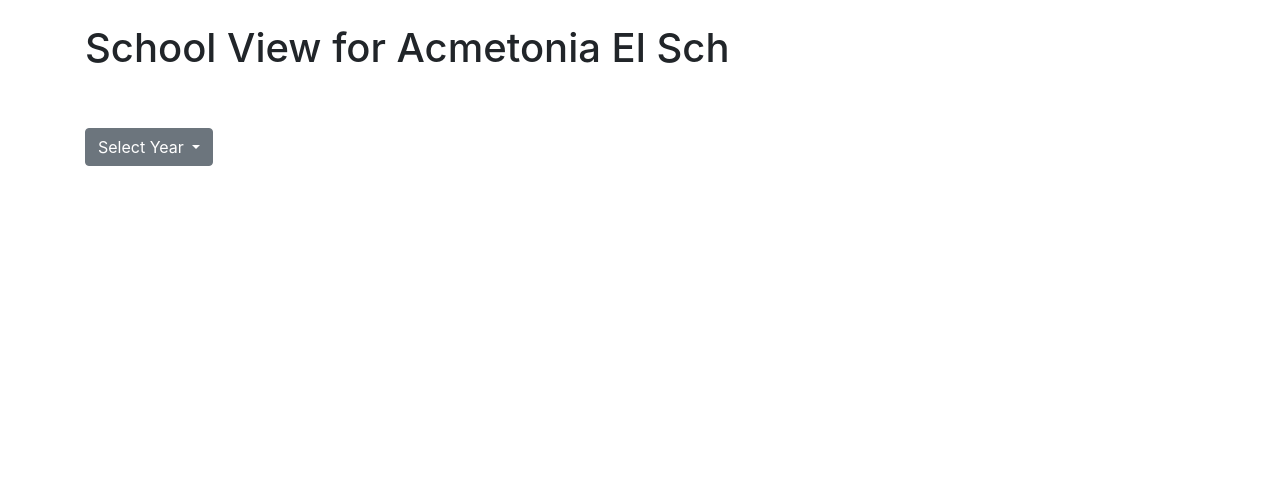
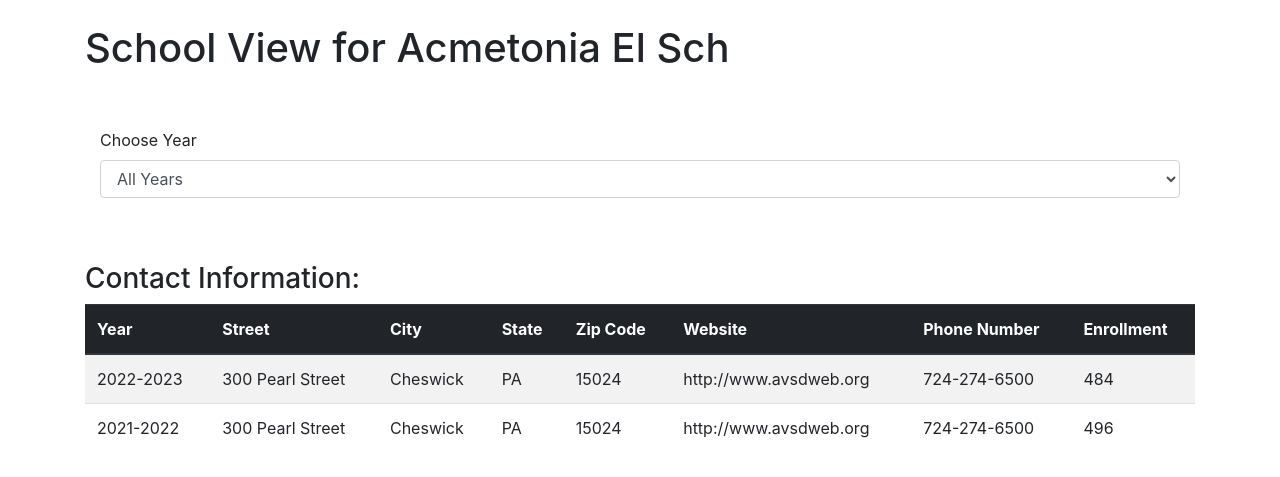
Before and after one commit to caleK1/dbms_proj, a Django app: page /school/5296 in a window 1280 px wide. Shown: the part 56-533 px from the top of the page. Run offline with Django 5.2, Linux system fonts and the light colour scheme; data comes from the database, SQL or seed files in the repository; some libraries are stand-ins or nearby versions.

Commit message:
Added ability to filter by year for schools and districts.

```diff
--- a/proj/proj_display/models.py
+++ b/proj/proj_display/models.py
@@ -28,7 +28,7 @@ class County(models.Model):
 
 class SchoolFastFacts(models.Model):
 	year = models.CharField('School Year', max_length=10)
-	aun = models.ForeignKey('School', blank=True, null=True, on_delete=models.CASCADE)
+	school_id = models.ForeignKey('School', blank=True, null=True, on_delete=models.CASCADE)
 	street_address = models.CharField('Street Address', max_length=120)
 	city_address = models.CharField('City Address', max_length=50)
 	state_address = models.CharField('State Address', max_length=10)
@@ -56,7 +56,7 @@ class SchoolFastFacts(models.Model):
 	career_and_technical_programs = models.CharField('Career and Technical Programs', max_length=120, blank=True)
 
 	def __str__(self):
-		return self.name
+		return f"{self.school_id}"
 
 class DistrictFastFacts(models.Model):
 	year = models.CharField('District Year', max_length=10)
@@ -95,4 +95,4 @@ class DistrictFastFacts(models.Model):
 	white = models.DecimalField('White', max_digits=4, decimal_places=2)
 
 	def __str__(self):
-		return self.name
+		return f"{self.aun}"
--- a/proj/proj_display/templates/district_list.html
+++ b/proj/proj_display/templates/district_list.html
@@ -5,7 +5,7 @@
 	<h1>Districts</h1>
 	<br></br>
 	{% for county in county_list %}
-		<h3>{{ county.county_name }}</h3>
+		<h3>{{ county.county_name }} County</h3>
 		{% for district in district_list %}
 			{% if district.county_id.county_id == county.county_id %}
 				<p><a href="{% url 'district-view' district.district_aun %}">{{ district.district_name }}</p></a>
--- a/proj/proj_display/templates/school_view.html
+++ b/proj/proj_display/templates/school_view.html
@@ -5,15 +5,59 @@
 	<h1>School View for {{ school_info.school_name }}</h1>
 
 	<br></br>
-	<div class="dropdown">
-	  <button class="btn btn-secondary dropdown-toggle" type="button" id="dropdownMenuButton" data-toggle="dropdown" aria-haspopup="true" aria-expanded="false">
-	    Select Year
-	  </button>
-	  <div class="dropdown-menu" aria-labelledby="dropdownMenuButton">
-	    <a class="dropdown-item" href="#">2023-24</a>
-	    <a class="dropdown-item" href="#">2022-23</a>
-	    <a class="dropdown-item" href="#">2020-21</a>
-	  </div>
+
+	<div class="container">
+
+	    <form method="GET" action="{% url 'year_view_school' school_id=school_info.school_id %}">
+	        <div class="form-group">
+	            <label for="yearSelectSchool">Choose Year</label>
+	            <select class="form-control" id="yearSelectSchool" name="yearSchool" onchange="this.form.submit()">
+	            	<option value="all-years" {% if selected_year == 'all-years' %}selected{% endif %}>All Years</option>
+	                <option value="2022-2023" {% if selected_year == '2022-2023' %}selected{% endif %}>2022-2023</option>
+	                <option value="2021-2022" {% if selected_year == '2021-2022' %}selected{% endif %}>2021-2022</option>
+	                <option value="2020-2021" {% if selected_year == '2020-2021' %}selected{% endif %}>2020-2021</option>
+	            </select>
+	        </div>
+	    </form>
 	</div>
 
+	{% if fast_facts %}
+	<br></br>
+	<h3>Contact Information:</h3>
+	<div class="table-responsive">
+		<table class="table table-striped">
+		  <thead class="thead-dark">
+		    <tr>
+		    	{% if selected_year == NULL or selected_year == 'all-years' %}
+		    		<th scope="col">Year</th>
+		    	{% endif %}
+		      <th scope="col">Street</th>
+		      <th scope="col">City</th>
+		      <th scope="col">State</th>
+		      <th scope="col">Zip Code</th>
+		      <th scope="col">Website</th>
+		      <th scope="col">Phone Number</th>
+		      <th scope="col">Enrollment</th>
+		    </tr>
+		  </thead>
+		  <tbody>
+		  	{% for facts in fast_facts %}
+		    <tr>
+		    	{% if selected_year == NULL or selected_year == 'all-years' %}
+		    		<td>{{ facts.year }}</td>
+		    	{% endif %}
+		      <td>{{ facts.street_address }}</td>
+		      <td>{{ facts.city_address }}</td>
+		      <td>{{ facts.state_address }}</td>
+		      <td>{{ facts.zip_code }}</td>
+		      <td>{{ facts.website }}</td>
+		      <td>{{ facts.phone_number }}</td>
+		      <td>{{ facts.enrollment }}</td>
+		    </tr>
+		    {% endfor %}
+		  </tbody>
+		</table>
+	</div>
+	{% endif %}
+
 {% endblock %}
--- a/proj/proj_display/urls.py
+++ b/proj/proj_display/urls.py
@@ -7,5 +7,8 @@ urlpatterns = [
     path("districts", views.districts, name="list-districts"),
     path("schools", views.schools, name="list-schools"),
     path("district/<str:district_aun>", views.district_view, name="district-view"),
+    #path("district/<str:district_aun>/<str:year>/", views.district_view_year, name="district-view-year"),
     path("school/<str:school_id>", views.school_view, name="school-view"),
+    path('yearDistrict/<str:district_aun>', views.year_view_district, name='year_view_district'),
+    path('yearSchool/<str:school_id>', views.year_view_school, name='year_view_school'),
 ]
--- a/proj/proj_display/views.py
+++ b/proj/proj_display/views.py
@@ -24,9 +24,70 @@ def district_view(request, district_aun):
     district = District.objects.get(district_aun=district_aun)
     schools = School.objects.filter(district_aun=district_aun)
     context = {'district_info' : district, 'school_info': schools}
+
+    if DistrictFastFacts.objects.filter(aun=district_aun).exists():
+        distr_fast_facts = DistrictFastFacts.objects.filter(aun=district_aun)
+        context['fast_facts'] = distr_fast_facts
+
     return render(request, "district_view.html", context)
 
+"""
+def district_view_year(request, district_aun, year):
+    district = District.objects.get(district_aun=district_aun)
+    schools = School.objects.filter(district_aun=district_aun)
+    context = {'district_info' : district, 'school_info': schools}
+
+    if DistrictFastFacts.objects.filter(aun=district_aun, year=year).exists():
+        distr_fast_facts = DistrictFastFacts.objects.get(aun=district_aun, year=year)
+        context['fast_facts'] = distr_fast_facts
+
+    return render(request, "district_view.html", context)
+"""
 def school_view(request, school_id):
     school = School.objects.get(school_id=school_id)
     context = {'school_info' : school}
+
+    if SchoolFastFacts.objects.filter(school_id=school_id).exists():
+        school_fast_facts = SchoolFastFacts.objects.filter(school_id=school_id)
+        context['fast_facts'] = school_fast_facts
+
     return render(request, "school_view.html", context)
+
+def year_view_district(request, district_aun):
+    district = District.objects.get(district_aun=district_aun)
+    schools = School.objects.filter(district_aun=district_aun)
+    context = {'district_info' : district, 'school_info': schools}
+
+    selected_year = request.GET.get('yearDistrict', 'all-years')
+    context['selected_year'] = selected_year
+
+    if selected_year != "all-years":
+        if DistrictFastFacts.objects.filter(year=selected_year, aun=district_aun).exists():
+            district_fast_facts = DistrictFastFacts.objects.filter(year=selected_year, aun=district_aun)
+            context['fast_facts'] = district_fast_facts
+    else:
+        if DistrictFastFacts.objects.filter(aun=district_aun).exists():
+            distr_fast_facts = DistrictFastFacts.objects.filter(aun=district_aun)
+            context['fast_facts'] = distr_fast_facts
+
+
+    return render(request, 'district_view.html', context)
+
+def year_view_school(request, school_id):
+    school = School.objects.get(school_id=school_id)
+    context = {'school_info' : school}
+
+    selected_year = request.GET.get('yearSchool', 'all-years')
+    context['selected_year'] = selected_year
+
+    if selected_year != "all-years":
+        if SchoolFastFacts.objects.filter(year=selected_year, school_id=school_id).exists():
+            school_fast_facts = SchoolFastFacts.objects.filter(year=selected_year, school_id=school_id)
+            context['fast_facts'] = school_fast_facts
+    else:
+        if SchoolFastFacts.objects.filter(school_id=school_id).exists():
+            school_fast_facts = SchoolFastFacts.objects.filter(school_id=school_id)
+            context['fast_facts'] = school_fast_facts
+
+
+    return render(request, 'school_view.html', context)
```
Also changed, not shown: proj/proj_display/templates/district_view.html (+53 -10 lines), proj/db.sqlite3, proj/proj_display/migrations/0015_rename_aun_schoolfastfacts_school_id.py (added).
